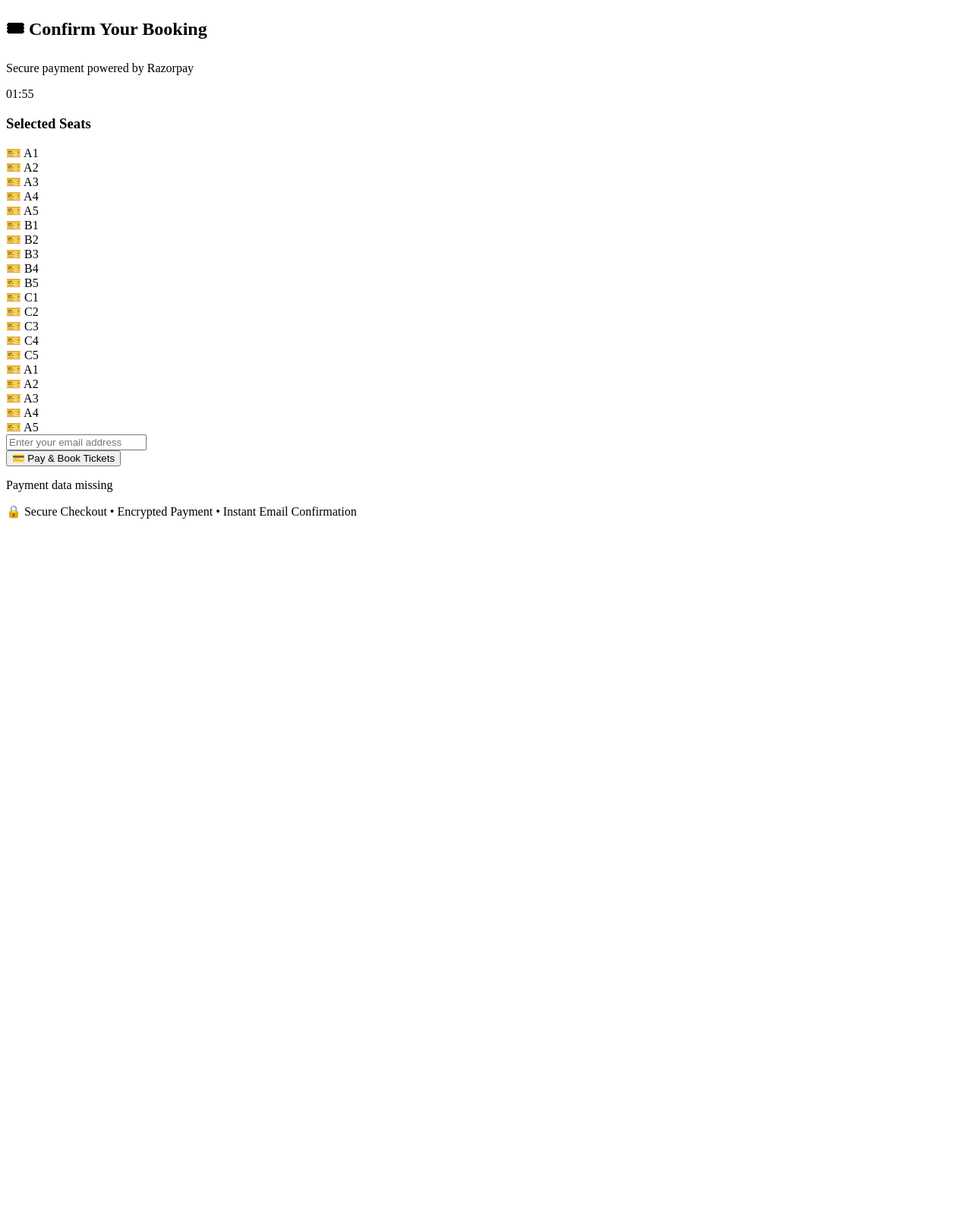
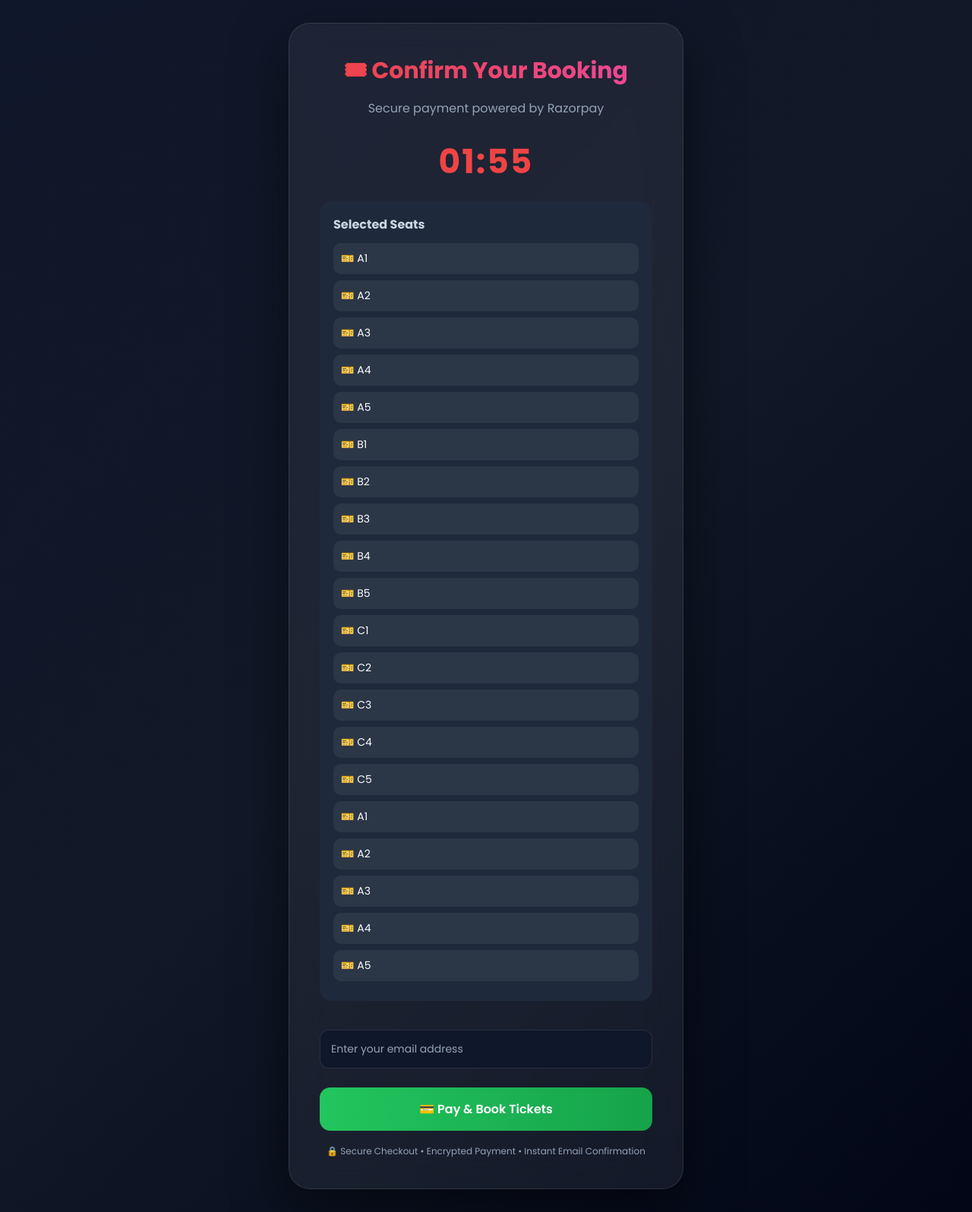
Before and after one commit to SowmiyaKM/CineVerse, a Django app: template booking/templates/booking/confirm.html in a window 1280 px wide. Shown: the whole page at 76% size. Before the commit the page ends 683 px from the top, so only its background shows below. Run offline with Django 5.2, Linux system fonts and the light colour scheme; the template is opened without the code that fills it: values that come from a table or form of the project are taken from there, others are empty; data comes from the database, SQL or seed files in the repository; some libraries are stand-ins or nearby versions.

Commit message:
changes made

```diff
--- a/booking/templates/booking/confirm.html
+++ b/booking/templates/booking/confirm.html
@@ -12,7 +12,156 @@
 <link href="https://fonts.googleapis.com/css2?family=Poppins:wght@300;400;500;600;700&display=swap" rel="stylesheet">
 
 <style>
-/* YOUR CSS UNCHANGED */
+
+*{
+    margin:0;
+    padding:0;
+    box-sizing:border-box;
+    font-family:'Poppins',sans-serif;
+}
+
+body{
+    min-height:100vh;
+    display:flex;
+    justify-content:center;
+    align-items:center;
+    background:linear-gradient(135deg,#0f172a,#111827,#020617);
+    color:white;
+    padding:30px;
+}
+
+.box{
+    width:520px;
+    background:rgba(255,255,255,0.06);
+    backdrop-filter:blur(25px);
+    border:1px solid rgba(255,255,255,0.1);
+    border-radius:28px;
+    padding:40px;
+    box-shadow:0 25px 70px rgba(0,0,0,0.5);
+    animation:fadeIn 0.5s ease;
+}
+
+@keyframes fadeIn{
+    from{opacity:0; transform:translateY(20px);}
+    to{opacity:1; transform:translateY(0);}
+}
+
+.header{
+    text-align:center;
+    margin-bottom:25px;
+}
+
+.header h2{
+    font-size:30px;
+    background:linear-gradient(90deg,#ef4444,#ec4899);
+    -webkit-background-clip:text;
+    -webkit-text-fill-color:transparent;
+}
+
+.header p{
+    color:#94a3b8;
+    margin-top:8px;
+}
+
+.timer{
+    text-align:center;
+    font-size:44px;
+    font-weight:700;
+    color:#ef4444;
+    margin:20px 0;
+    letter-spacing:2px;
+}
+
+.seats{
+    background:#1e293b;
+    border-radius:16px;
+    padding:18px;
+    margin-bottom:20px;
+}
+
+.seats h3{
+    margin-bottom:12px;
+    font-size:16px;
+    color:#cbd5e1;
+}
+
+.seat-item{
+    background:rgba(255,255,255,0.06);
+    padding:10px;
+    border-radius:10px;
+    margin-bottom:8px;
+    font-size:14px;
+}
+
+input[type="email"]{
+    width:100%;
+    padding:14px;
+    border:none;
+    border-radius:12px;
+    background:#0f172a;
+    color:white;
+    font-size:14px;
+    margin-top:18px;
+    outline:none;
+    border:1px solid rgba(255,255,255,0.1);
+}
+
+input[type="email"]::placeholder{
+    color:#94a3b8;
+}
+
+.pay-btn{
+    width:100%;
+    margin-top:25px;
+    padding:16px;
+    border:none;
+    border-radius:14px;
+    background:linear-gradient(90deg,#22c55e,#16a34a);
+    color:white;
+    font-size:16px;
+    font-weight:600;
+    cursor:pointer;
+    transition:0.3s;
+}
+
+.pay-btn:hover{
+    transform:translateY(-3px);
+    box-shadow:0 10px 25px rgba(34,197,94,0.3);
+}
+
+.error{
+    text-align:center;
+    color:#ef4444;
+    margin-top:15px;
+    display:none;
+}
+
+.toast{
+    position:fixed;
+    top:25px;
+    right:25px;
+    min-width:300px;
+    padding:14px 18px;
+    border-radius:14px;
+    color:white;
+    font-weight:500;
+    box-shadow:0 15px 40px rgba(0,0,0,0.4);
+    backdrop-filter:blur(20px);
+    display:none;
+    z-index:9999;
+}
+
+.toast.success{ background:rgba(34,197,94,0.95); }
+.toast.error{ background:rgba(239,68,68,0.95); }
+.toast.warning{ background:rgba(245,158,11,0.95); }
+
+.security{
+    text-align:center;
+    margin-top:18px;
+    color:#94a3b8;
+    font-size:12px;
+}
+
 </style>
 
 </head>
@@ -82,7 +231,6 @@ function showToast(message,type="error"){
     },2500);
 }
 
-
 /* ---------------- TIMER ---------------- */
 let timeLeft = 120;
 
@@ -91,7 +239,6 @@ const timerInterval = setInterval(function(){
    if(timeLeft <= 0){
 
     clearInterval(timerInterval);
-
     document.getElementById("timer").innerText="00:00";
 
     showToast("⏰ Reservation expired! Redirecting...","warning");
@@ -112,7 +259,6 @@ const timerInterval = setInterval(function(){
     timeLeft--;
 
 },1000);
-
 
 /* ---------------- PAYMENT ---------------- */
 document.getElementById("payBtn").addEventListener("click",function(){
@@ -173,13 +319,11 @@ document.getElementById("payBtn").addEventListener("click",function(){
             formData.append("payment_id", response.razorpay_payment_id);
 
             fetch("/booking/confirm/{{ show_id }}/",{
-
                 method:"POST",
                 headers:{
                     "Content-Type":"application/x-www-form-urlencoded"
                 },
                 body:formData
-
             })
             .then(function(){
                 window.location.replace("/");
```
